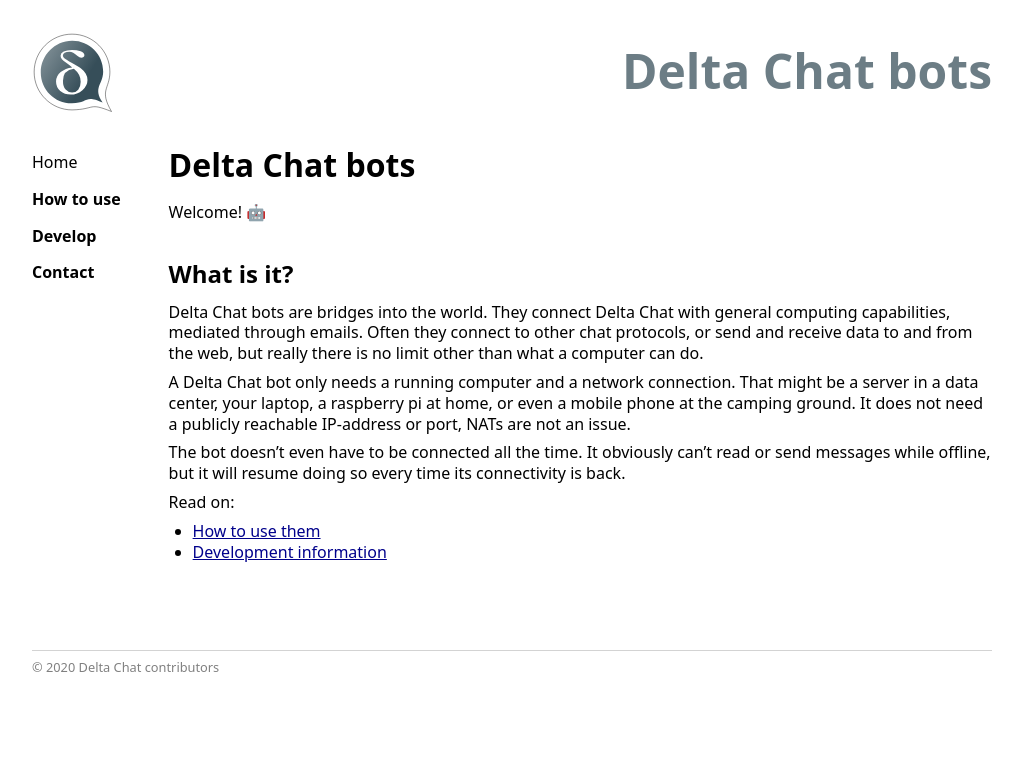
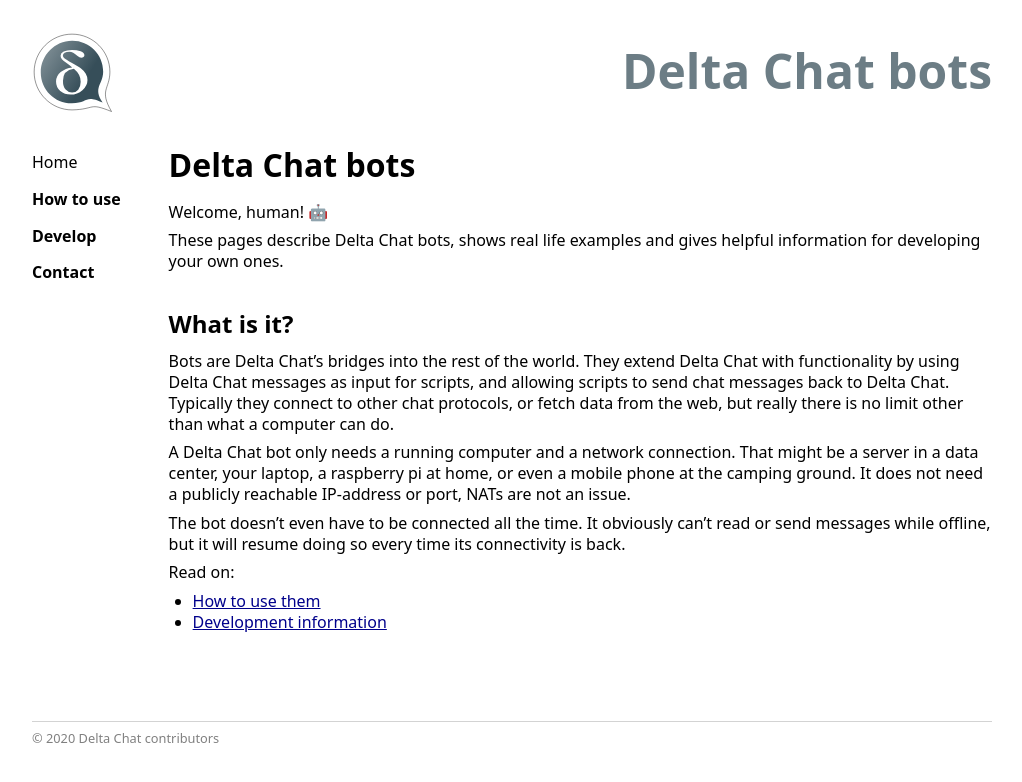
Before and after one commit to deltachat-bot/bot-pages, a Jekyll site: the page built from index.md, in a window 1280 px wide. Shown: the top 782 px of the page, without its empty margins (0-1022 px from the left). Built offline with Jekyll 4.4.1, drawn with Linux system fonts in a browser that asks for light colours.

Commit message:
Wording on Home

```diff
--- a/index.md
+++ b/index.md
@@ -4,11 +4,14 @@ title: Home
 
 # Delta Chat bots
 
-Welcome! 🤖
+Welcome, human! 🤖
+
+These pages describe Delta Chat bots, shows real life examples and gives helpful information for developing your own ones.
+
 
 ## What is it?
 
-Delta Chat bots are bridges into the world. They connect Delta Chat with general computing capabilities, mediated through emails. Often they connect to other chat protocols, or send and receive data to and from the web, but really there is no limit other than what a computer can do.
+Bots are Delta Chat's bridges into the rest of the world. They extend Delta Chat with functionality by using Delta Chat messages as input for scripts, and allowing scripts to send chat messages back to Delta Chat. Typically they connect to other chat protocols, or fetch data from the web, but really there is no limit other than what a computer can do.
 
 A Delta Chat bot only needs a running computer and a network connection. That might be a server in a data center, your laptop, a raspberry pi at home, or even a mobile phone at the camping ground. It does not need a publicly reachable IP-address or port, NATs are not an issue.
 
```
